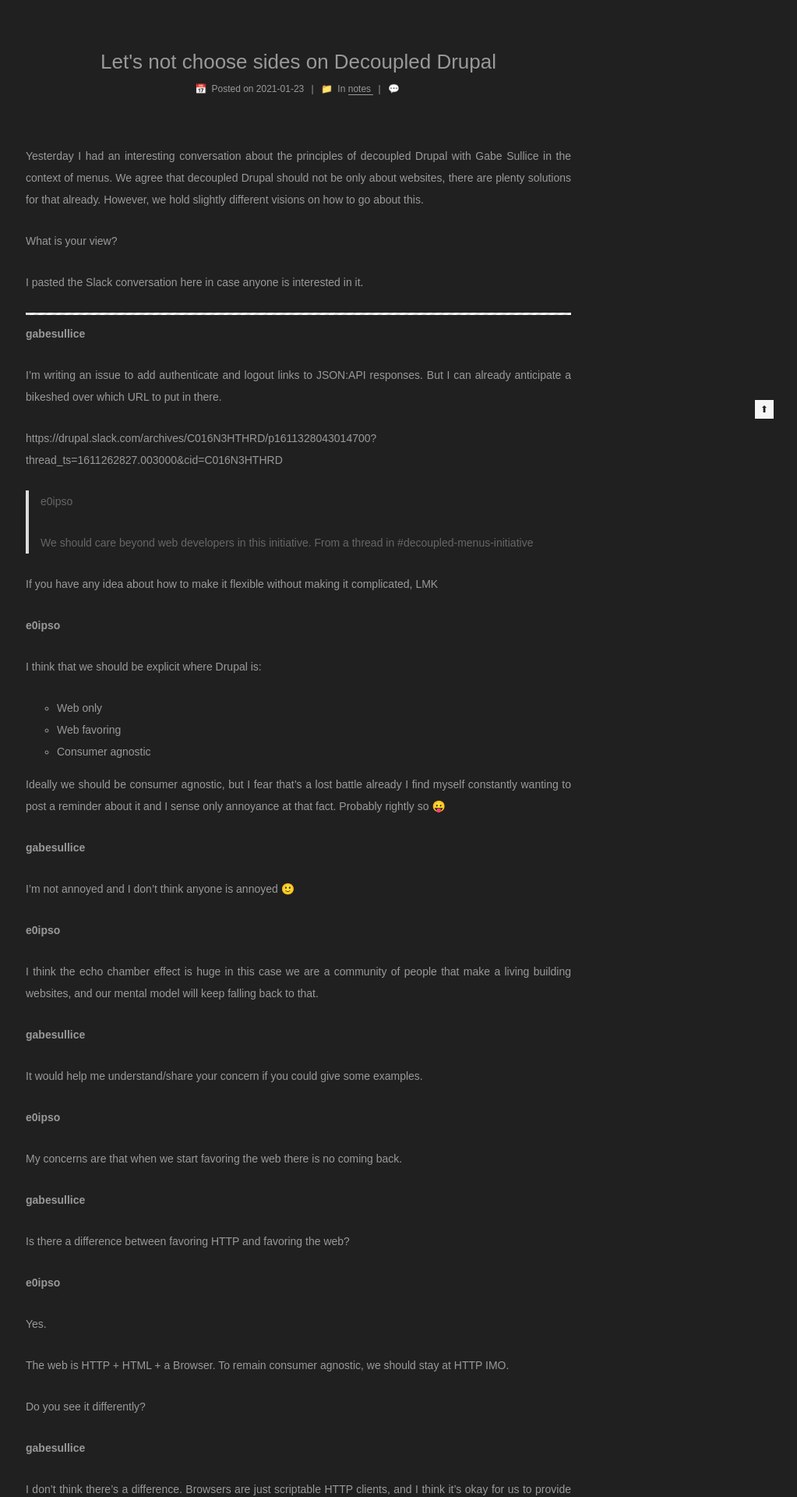
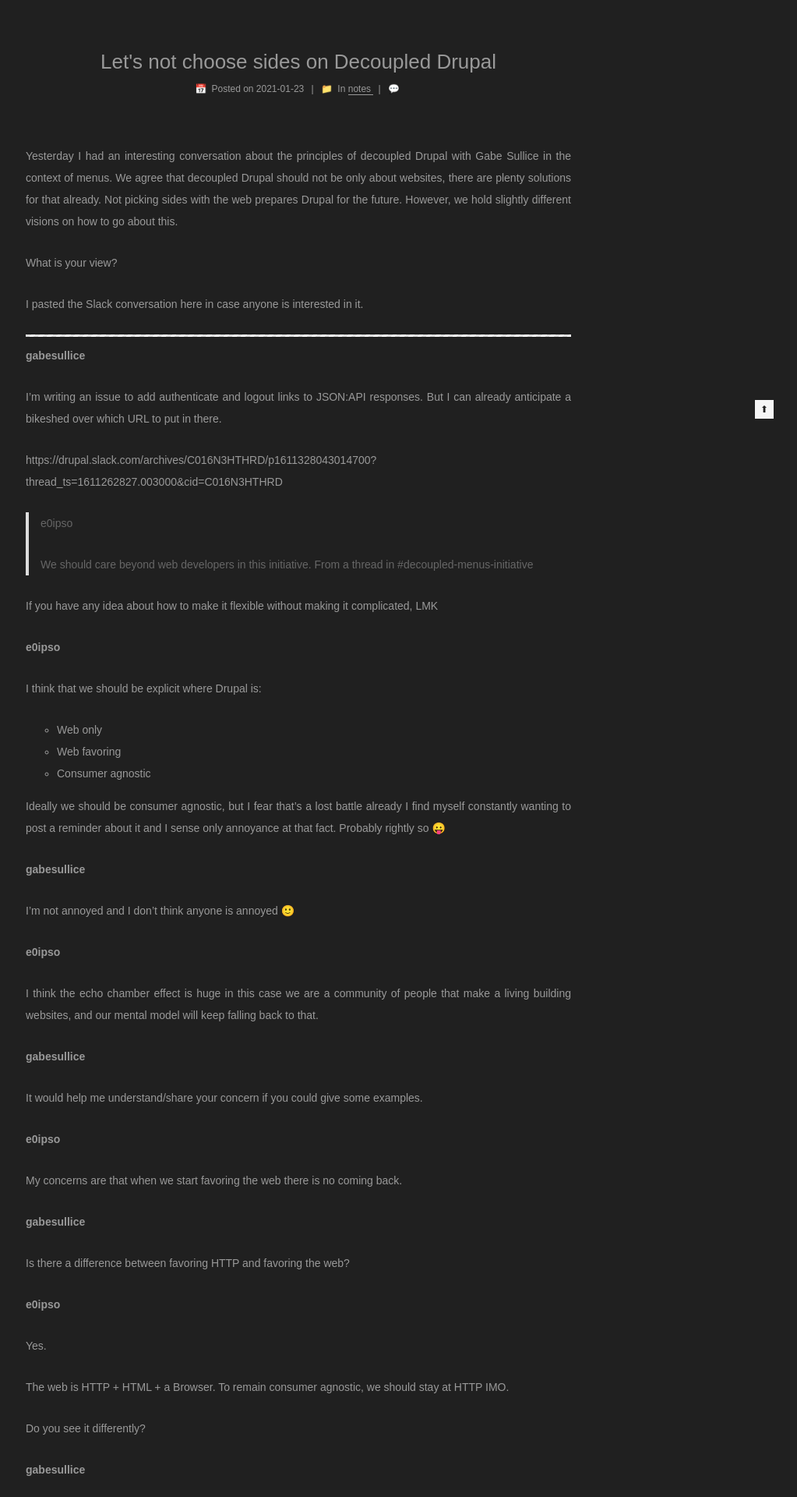
Before and after one commit to e0ipso/e0ipso.github.io, a Jekyll site: the page built from _posts/2021-01-23-let-s-not-choose-sides-on-decoupled-drupal.md, in a window 1280 px wide. Shown: the part 463-2383 px from the top of the page at 78% size, without its empty margins (257-1280 px from the left). Built offline with Jekyll 4.4.1, drawn with Linux system fonts in a browser that asks for light colours; comment, search, counter and statistics services are not loaded.

Commit message:
fix: add some nuance

```diff
--- a/_posts/2021-01-23-let-s-not-choose-sides-on-decoupled-drupal.md
+++ b/_posts/2021-01-23-let-s-not-choose-sides-on-decoupled-drupal.md
@@ -7,7 +7,7 @@
 tags:
   - drupal
 ---
-Yesterday I had an interesting conversation about the principles of decoupled Drupal with Gabe Sullice in the context of menus. We agree that decoupled Drupal should not be only about websites, there are plenty solutions for that already. However, we hold slightly different visions on how to go about this.
+Yesterday I had an interesting conversation about the principles of decoupled Drupal with Gabe Sullice in the context of menus. We agree that decoupled Drupal should not be only about websites, there are plenty solutions for that already. Not picking sides with the web prepares Drupal for the future. However, we hold slightly different visions on how to go about this.
 
 What is your view?
 
```
